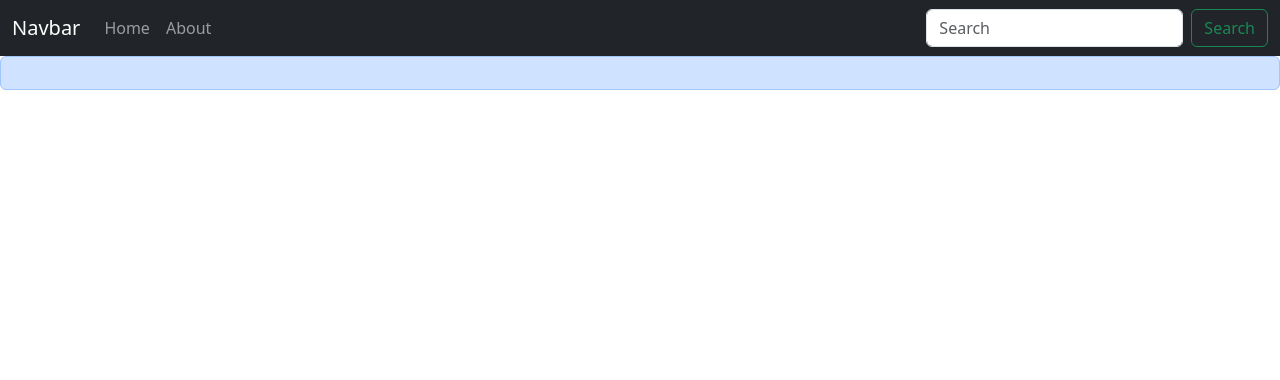
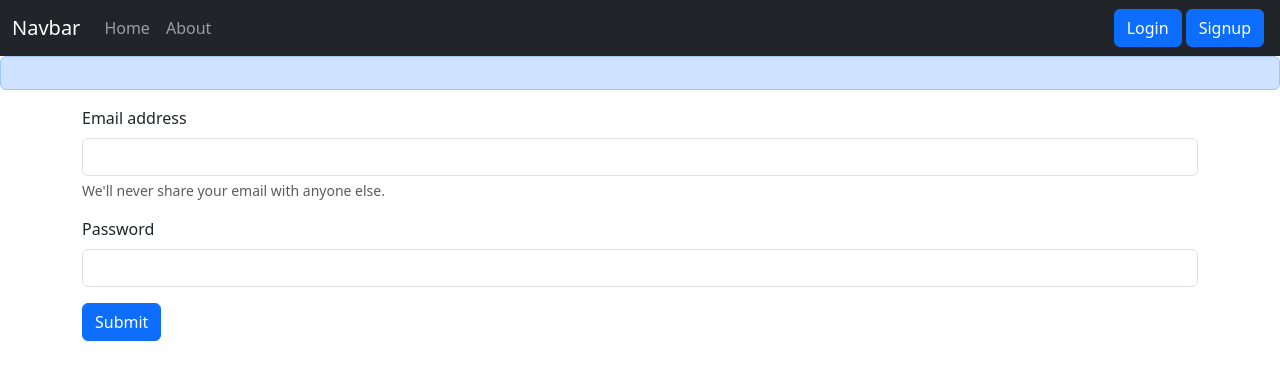
Before and after one commit to Ramprasadya/backendnote, a React (Create React App) app: page /login in a window 1280 px wide. Shown: the top 380 px of the page. Built offline with nearby package versions, Linux system fonts and the light colour scheme.

Commit message:
Login complete

```diff
--- a/src/App.js
+++ b/src/App.js
@@ -4,6 +4,8 @@
 import About from "./components/About";
 import NoteState from "./context/NoteState";
 import Alert from "./components/Alert";
+import Login from "./components/Login";
+import Signup from "./components/Signup";
 
 
 function App() {
@@ -17,6 +19,8 @@
 
     <Route path="/" element={<Home/>} />
     <Route path="/about" element={<About/>} />
+    <Route  path="/login" element={<Login/>} />
+    <Route path="/signup" element={<Signup/>} />
 
    </Routes>
    </div>
--- /dev/null
+++ b/src/components/Login.js
@@ -0,0 +1,52 @@
+import React, { useState } from 'react'
+import { useNavigate } from 'react-router-dom'
+
+const Login = () => {
+
+    const [credentials, setCredentials] = useState({email:"",password:""})
+    let navigate = useNavigate()
+
+
+    const handleSubmit=async(e)=>{
+        e.preventDefault()
+        const response = await fetch(`http://localhost:5000/api/auth/login` ,{
+            method : "POST",
+            headers :{
+              'Content-Type' : 'application/json',
+
+            },
+            body: JSON.stringify({email:credentials.email,password:credentials.password})
+          })
+          const json= await response.json();
+          console.log(json)
+          if(json.success){
+            // save the auth token and redirect
+            localStorage.setItem('token',json.authtoken)
+            navigate("/")
+          }else{
+            alert("Invalid credentials ")
+          }
+    }
+    const onChange=(e)=>{
+        setCredentials({...credentials ,[e.target.name] : e.target.value} )
+       }
+  return (
+  <>
+    <form onSubmit={handleSubmit}  >
+  <div className="mb-3">
+    <label htmlFor="email" className="form-label">Email address</label>
+    <input type="email" className="form-control" value={credentials.email} onChange={onChange}  id="email" name='email' aria-describedby="emailHelp"/>
+    <div id="emailHelp" className="form-text">We'll never share your email with anyone else.</div>
+  </div>
+  <div className="mb-3">
+    <label htmlFor="password" className="form-label">Password</label>
+    <input type="password" className="form-control" value={credentials.password} onChange={onChange} id="password" name='password' />
+  </div>
+
+  <button type="submit" className="btn btn-primary" >Submit</button>
+</form>
+  </>
+  )
+}
+
+export default Login
--- a/src/components/Navbar.js
+++ b/src/components/Navbar.js
@@ -24,8 +24,8 @@
         </li>
       </ul>
       <form className="d-flex" role="search">
-        <input className="form-control me-2" type="search" placeholder="Search" aria-label="Search"/>
-        <button className="btn btn-outline-success" type="submit">Search</button>
+      <Link className="btn btn-primary" to="/login" role="button">Login</Link>
+      <Link className="btn btn-primary mx-1" to="/signup" role="button">Signup</Link>
       </form>
     </div>
   </div>
--- /dev/null
+++ b/src/components/Signup.js
@@ -0,0 +1,9 @@
+import React from 'react'
+
+const Signup = () => {
+  return (
+    <div>Signup</div>
+  )
+}
+
+export default Signup
```
Also changed, not shown: 1 other file (tests, documents, lock files or other folders).
